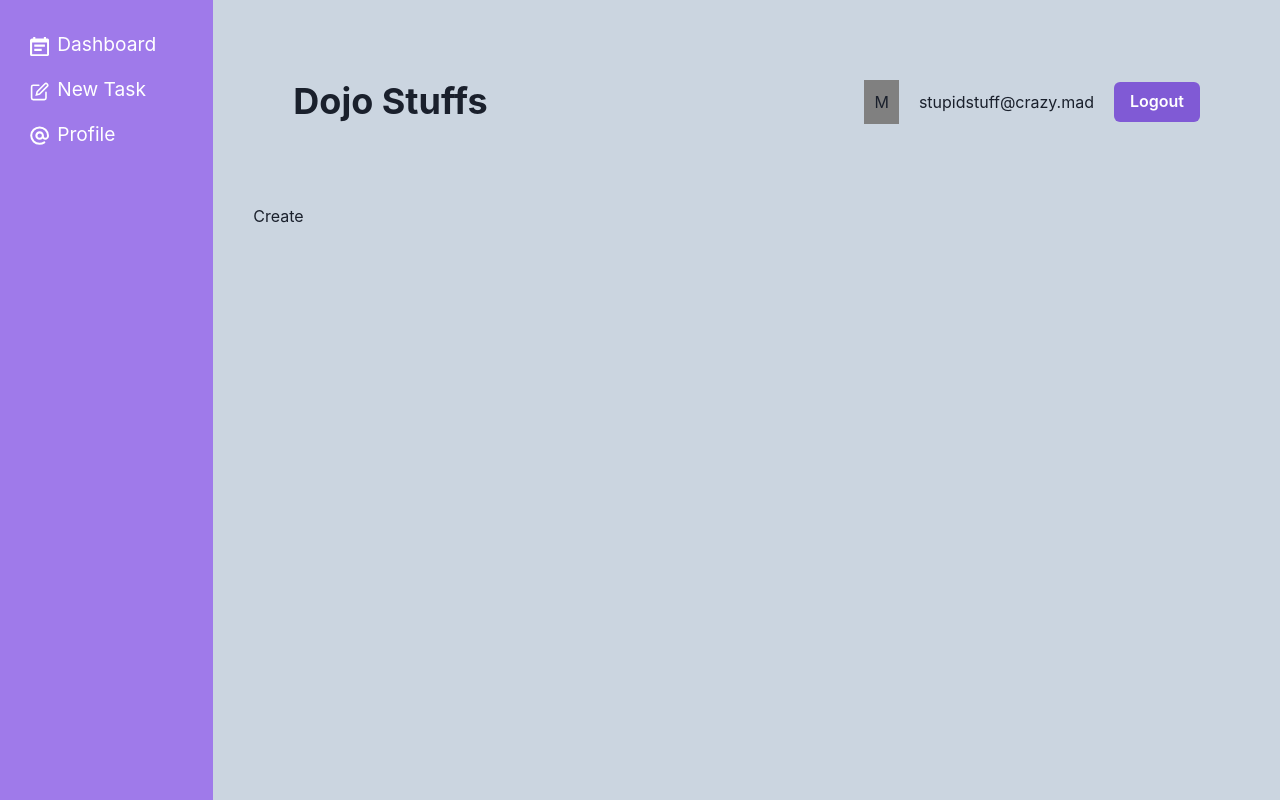
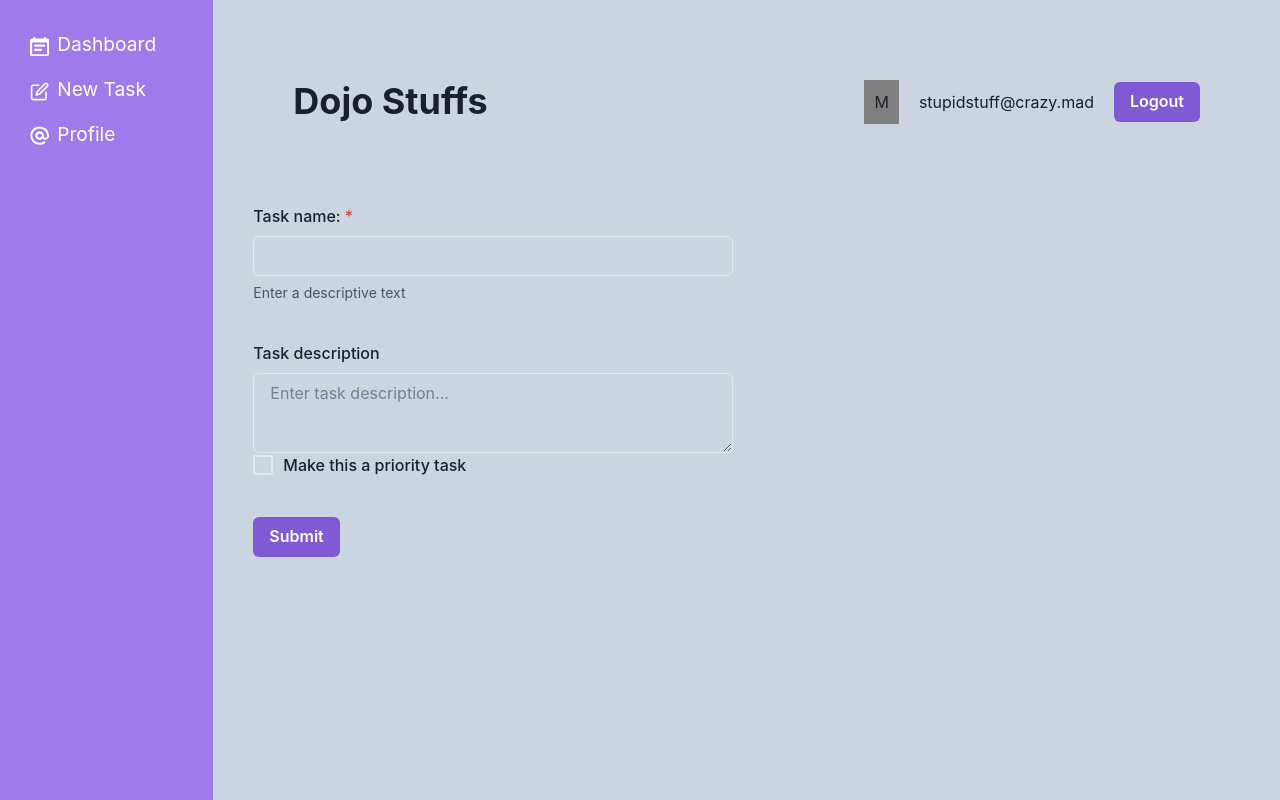
Before and after one commit to ChukwumaKingsley/dojo, a React (Vite) app: page /create in a window 1280 px wide. Built offline with nearby package versions, Linux system fonts and the light colour scheme.

Commit message:
Part 9: Form components

```diff
--- a/src/App.jsx
+++ b/src/App.jsx
@@ -8,7 +8,7 @@
 // layouts and pages
 import RootLayout, { tasksLoader } from './layouts/RootLayout'
 import Dashboard from './pages/Dashboard'
-import Create from './pages/Create'
+import Create, { createAction } from './pages/Create'
 import Profile from './pages/Profile'
 
 // router and routes
@@ -16,7 +16,7 @@
   createRoutesFromElements(
     <Route path="/" element={<RootLayout />}>
       <Route index element={<Dashboard />} loader={tasksLoader}/>
-      <Route path="create" element={<Create />} />
+      <Route path="create" element={<Create />} action={createAction}/>
       <Route path="profile" element={<Profile />} />
     </Route>
   )
--- a/src/pages/Create.jsx
+++ b/src/pages/Create.jsx
@@ -1,5 +1,43 @@
+import { Box, Button, Checkbox, FormControl, FormHelperText, FormLabel, Input, Textarea } from "@chakra-ui/react";
+import { Form, redirect } from "react-router-dom";
+
 export default function Create() {
   return (
-    <div>Create</div>
+    <Box maxW={"480px"}>
+      <Form method="post" action="/create">
+        <FormControl isRequired mb={"40px"} >
+          <FormLabel>Task name:</FormLabel>
+          <Input type="text" name="title" />
+          <FormHelperText>Enter a descriptive text</FormHelperText>
+        </FormControl>
+        <FormControl>
+          <FormLabel>Task description</FormLabel>
+          <Textarea
+            placeholder="Enter task description..."
+            name="description"
+          />
+        </FormControl>
+        <FormControl display={'flex'} alignItems={"center"} mb={"40px"}>
+          <Checkbox name="isPriority" size={"lg"} colorScheme="purple"/>
+          <FormLabel mb='0' ml={"10px"}>Make this a priority task</FormLabel>
+        </FormControl>
+
+        <Button colorScheme="purple" type="submit">Submit</Button>
+      </Form>
+    </Box>
   )
 }
+
+
+export const createAction = async ({ request }) => {
+  const data = await request.formData()
+
+  const task = {
+    title: data.get('title'),
+    description: data.get('description'),
+    isPriority: data.get('isPriority') === ''
+  }
+
+  console.log(task)
+  return redirect('/')
+}
```
